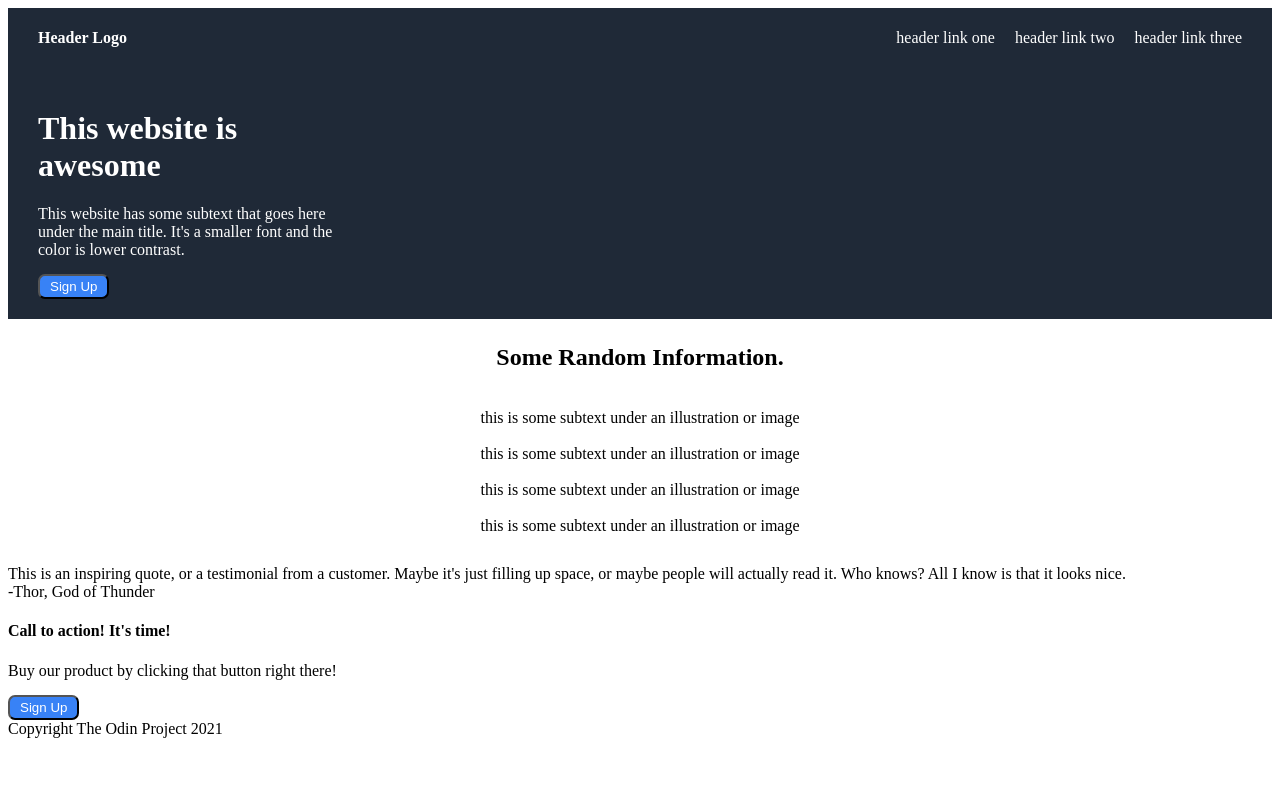
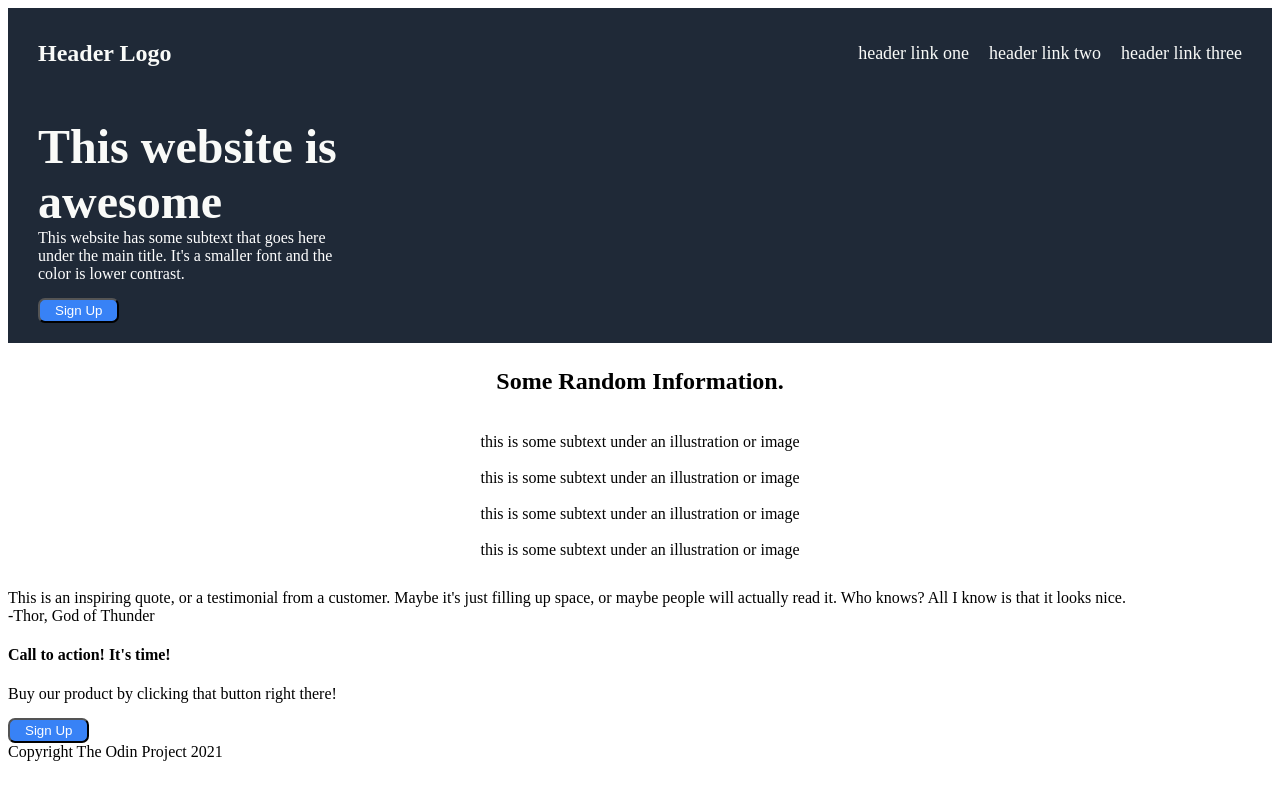
Before and after one commit to AntLilypad/odin-landing-page, a plain HTML site: page index.html in a window 1280 px wide. Drawn offline with Linux system fonts and the light colour scheme.

Commit message:
Change font style in banner

```diff
--- a/index.html
+++ b/index.html
@@ -13,7 +13,7 @@
 <body>
     <div class="header">
         <h4>Header Logo</h1>
-        <ul>
+        <ul class="header-links">
             <li>header link one</li>
             <li>header link two</li>
             <li>header link three</li>
@@ -23,7 +23,7 @@
 
     <div class="banner">
         <div class="banner-left">
-            <h1>This website is awesome</h1>
+            <div class="hero">This website is awesome</div>
             <div>This website has some subtext that goes here under the main title. It's a smaller font and the color is lower contrast.</div>
             <button>Sign Up</button>
         </div>
--- a/style.css
+++ b/style.css
@@ -9,6 +9,11 @@ body {
     color: white;
     padding: 0 30px 20px 30px;
     align-items: center;
+}
+
+.header {
+    font-size: 24px;
+    color: #f9faf8;
 }
 
 
@@ -34,7 +39,18 @@ ul {
 button {
     border-radius: 7px;
     margin: 15px 0 0 0;
-    padding: 3px 10px  3px 10px;
+    padding: 3px 15px  3px 15px;
     background-color: #3882f6;
     color: white;
 }
+
+.header-links {
+    font-size: 18px;
+    color: #f9faf8;
+}
+
+.hero {
+    font-size: 48px;
+    font-weight: bolder;
+    color: #f9faf8;
+}
```
